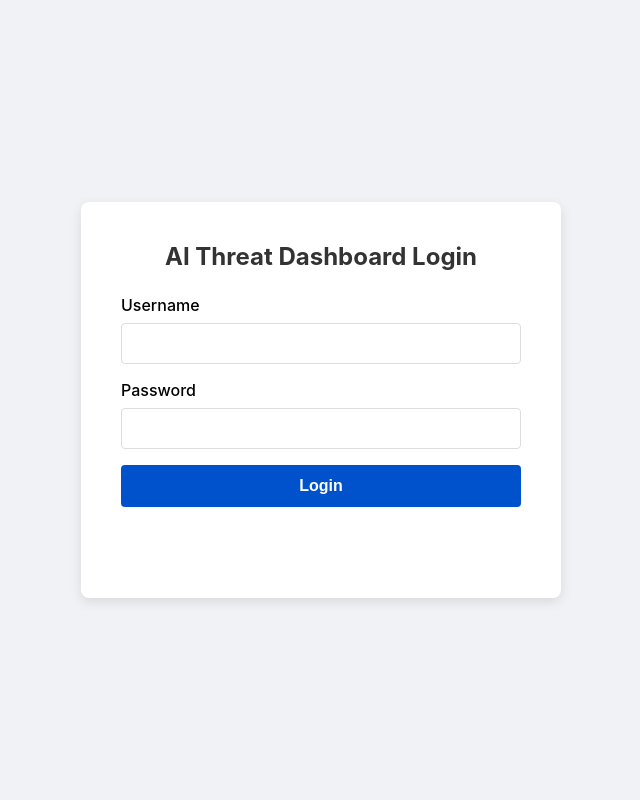
After one commit to initVD/ai-cyber-project, a Flask app: page /login in a window 1280 px wide. The commit adds this page. Shown: the whole page, without its empty margins (319-959 px from the left). Run offline with Flask 3, Linux system fonts and the light colour scheme; parts of the project's set-up code (start-up, migrations or seed data) failed here and were passed over.

Commit message:
Phase 8: Implement JWT authentication and secure login

```diff
--- a/app.py
+++ b/app.py
@@ -1,6 +1,5 @@
-from flask import Flask, jsonify, render_template
+from flask import Flask, jsonify, render_template, request
 from flask_cors import CORS
-# Import ALL three model functions
 from ml_models import get_anomaly_predictions, get_phishing_predictions, get_fraud_login_predictions
 import config
 import pymongo
@@ -8,27 +7,34 @@ from bson import json_util
 import json
 import datetime
 
+# --- NEW: Import JWT libraries ---
+from flask_jwt_extended import create_access_token, get_jwt_identity, jwt_required, JWTManager
+
 # --- Database Setup ---
 client = pymongo.MongoClient(config.MONGO_URI)
 db = client.cyber_db
 alerts_collection = db.alerts
-blocklist_collection = db.blocklist # Collection for our blocklist
+blocklist_collection = db.blocklist
 
 # --- App Setup ---
 app = Flask(__name__)
 CORS(app)
 
+# --- NEW: Setup JWT Configuration ---
+app.config["JWT_SECRET_KEY"] = config.JWT_SECRET_KEY
+jwt = JWTManager(app)
+
+# --- NEW: Create a hardcoded user database (for demo) ---
+# In a real app, this would be in your database
+DEMO_USERS = {
+    "admin": "password123"
+}
+
 # ===================================================================
-# --- AI Agent Function ---
+# --- AI Agent Function (Unchanged) ---
 # ===================================================================
 def trigger_agent_response(alert):
-    """
-    This function acts as our "AI Agent".
-    It takes an alert and performs an action.
-    """
     print(f"AI AGENT: High-level threat detected: {alert['threat']}")
-
-    # 1. Determine what to block (IP or Email Source)
     identifier_to_block = None
     block_type = None
 
@@ -39,73 +45,86 @@ def trigger_agent_response(alert):
         identifier_to_block = alert['source']
         block_type = 'email_source'
 
-    # 2. If we have something to block, add it to the blocklist
     if identifier_to_block:
         blocklist_collection.update_one(
-            {'identifier': identifier_to_block}, # The filter to find
-            {
-                '$set': { # The data to write
-                    'identifier': identifier_to_block,
-                    'type': block_type,
-                    'reason': alert['threat'],
-                    'blocked_on': datetime.datetime.now(datetime.timezone.utc)
-                }
-            },
-            upsert=True # "insert if not found"
+            {'identifier': identifier_to_block},
+            {'$set': {
+                'identifier': identifier_to_block,
+                'type': block_type,
+                'reason': alert['threat'],
+                'blocked_on': datetime.datetime.now(datetime.timezone.utc)
+            }},
+            upsert=True
         )
         print(f"AI AGENT: Action taken - Added '{identifier_to_block}' to blocklist.")
     else:
         print("AI AGENT: No specific IP/Source to block.")
 
 # ===================================================================
+# --- NEW: Login Routes ---
+# ===================================================================
+
+@app.route("/login")
+def login_page():
+    """Serves the login.html page."""
+    return render_template("login.html")
+
+@app.route("/api/login", methods=["POST"])
+def api_login():
+    """Handles the login POST request from login.js."""
+    data = request.get_json()
+    username = data.get("username")
+    password = data.get("password")
+
+    # Check against our hardcoded user
+    if username in DEMO_USERS and DEMO_USERS[username] == password:
+        # User is correct! Create a token.
+        access_token = create_access_token(identity=username)
+        return jsonify(access_token=access_token)
+
+    # Bad credentials
+    return jsonify({"msg": "Bad username or password"}), 401
+
+# ===================================================================
+# --- PROTECTED Dashboard Routes ---
+# ===================================================================
 
 @app.route("/")
+
 def home():
+    """Serves the main dashboard (index.html)."""
+    # This route is now protected.
+    # If no valid JWT, the user will be rejected (we'll handle redirect in JS)
     return render_template("index.html")
 
-# --- UPDATED API Endpoint for Alerts ---
 @app.route("/api/get_alerts")
+@jwt_required() # <-- PROTECTED!
 def get_alerts():
-    #
-    # ALL OF THIS CODE MUST BE INDENTED
-    #
-
-    # 1. Run the ML models to get new, "live" alerts
+    """Gets all alerts. Protected route."""
     anomaly_alerts = get_anomaly_predictions()
     phishing_alerts = get_phishing_predictions()
-    fraud_login_alerts = get_fraud_login_predictions() # <-- NEW
+    fraud_login_alerts = get_fraud_login_predictions()
 
-    # Combine the alerts from all three models
-    new_alerts = anomaly_alerts + phishing_alerts + fraud_login_alerts # <-- NEW
+    new_alerts = anomaly_alerts + phishing_alerts + fraud_login_alerts
 
-    # 2. If new alerts were found...
     if new_alerts:
         try:
-            # 2a. Save them to the DB
             alerts_collection.insert_many(new_alerts)
             print(f"Inserted {len(new_alerts)} new alerts into DB.")
-
-            # 2b. Trigger AI Agent for high-level threats
             for alert in new_alerts:
                 if alert.get('level') == 'High':
                     trigger_agent_response(alert)
-
         except Exception as e:
             print(f"Error during alert processing: {e}")
 
-    # 3. Fetch ALL alerts from the database
     all_alerts_cursor = alerts_collection.find().sort("timestamp", -1).limit(20)
     alerts_list = json.loads(json_util.dumps(all_alerts_cursor))
-
-    # 4. Send the list to the frontend
     return jsonify(alerts_list)
 
-# --- NEW API Endpoint for the Blocklist ---
 @app.route("/api/get_blocklist")
+@jwt_required() # <-- PROTECTED!
 def get_blocklist():
-    """
-    A new API endpoint to let the dashboard see what's on the blocklist.
-    """
+    """Gets the blocklist. Protected route."""
     try:
         blocklist_cursor = blocklist_collection.find().sort("blocked_on", -1)
         blocklist = json.loads(json_util.dumps(blocklist_cursor))
@@ -113,6 +132,5 @@ def get_blocklist():
     except Exception as e:
         return jsonify({"error": str(e)}), 500
 
-
 if __name__ == "__main__":
     app.run(debug=True)
--- /dev/null
+++ b/static/login.css
@@ -0,0 +1,67 @@
+body {
+    font-family: -apple-system, BlinkMacSystemFont, "Segoe UI", Roboto, "Helvetica Neue", Arial, sans-serif;
+    background-color: #f0f2f5;
+    display: flex;
+    align-items: center;
+    justify-content: center;
+    height: 100vh;
+    margin: 0;
+}
+
+.login-container {
+    background-color: #ffffff;
+    padding: 2.5rem;
+    border-radius: 8px;
+    box-shadow: 0 4px 12px rgba(0, 0, 0, 0.1);
+    width: 100%;
+    max-width: 400px;
+}
+
+h2 {
+    text-align: center;
+    color: #333;
+    margin-top: 0;
+    margin-bottom: 1.5rem;
+}
+
+.input-group {
+    margin-bottom: 1rem;
+}
+
+.input-group label {
+    display: block;
+    margin-bottom: 0.5rem;
+    font-weight: 500;
+}
+
+.input-group input {
+    width: 100%;
+    padding: 0.75rem;
+    border: 1px solid #ddd;
+    border-radius: 4px;
+    box-sizing: border-box; /* Important for padding */
+}
+
+button {
+    width: 100%;
+    padding: 0.75rem;
+    border: none;
+    border-radius: 4px;
+    background-color: #0052cc;
+    color: white;
+    font-size: 1rem;
+    font-weight: 600;
+    cursor: pointer;
+    transition: background-color 0.2s;
+}
+
+button:hover {
+    background-color: #0041a3;
+}
+
+.error-message {
+    color: #d9534f;
+    text-align: center;
+    margin-top: 1rem;
+    height: 1.2em; /* Reserve space */
+}
--- /dev/null
+++ b/static/login.js
@@ -0,0 +1,40 @@
+document.addEventListener("DOMContentLoaded", () => {
+    const loginForm = document.getElementById("login-form");
+    const errorMessage = document.getElementById("error-message");
+
+    loginForm.addEventListener("submit", (e) => {
+        // Prevent the form from submitting normally
+        e.preventDefault();
+
+        const username = loginForm.username.value;
+        const password = loginForm.password.value;
+
+        // Send the login data to our new /api/login endpoint
+        fetch("http://127.0.0.1:5000/api/login", {
+            method: "POST",
+            headers: {
+                "Content-Type": "application/json",
+            },
+            body: JSON.stringify({
+                username: username,
+                password: password,
+            }),
+        })
+        .then(response => response.json())
+        .then(data => {
+            if (data.access_token) {
+                // SUCCESS! Save the token
+                localStorage.setItem("access_token", data.access_token);
+                // Redirect to the (now protected) dashboard
+                window.location.href = "/";
+            } else {
+                // Failed login
+                errorMessage.textContent = data.msg || "Invalid username or password.";
+            }
+        })
+        .catch(error => {
+            console.error("Login error:", error);
+            errorMessage.textContent = "An error occurred. Please try again.";
+        });
+    });
+});
--- a/templates/index.html
+++ b/templates/index.html
@@ -10,6 +10,8 @@
 
     <header>
         <h1>AI Cyber-Threat Dashboard</h1>
+        <h1>AI Cyber-Threat Dashboard</h1>
+    <button id="logout-btn">Logout</button> </header>
     </header>
 
     <main>
--- /dev/null
+++ b/templates/login.html
@@ -0,0 +1,28 @@
+<!DOCTYPE html>
+<html lang="en">
+<head>
+    <meta charset="UTF-8">
+    <meta name="viewport" content="width=device-width, initial-scale=1.0">
+    <title>Login - AI Threat Dashboard</title>
+    <link rel="stylesheet" href="/static/login.css">
+</head>
+<body>
+    <div class="login-container">
+        <form id="login-form">
+            <h2>AI Threat Dashboard Login</h2>
+            <div class="input-group">
+                <label for="username">Username</label>
+                <input type="text" id="username" name="username" required>
+            </div>
+            <div class="input-group">
+                <label for="password">Password</label>
+                <input type="password" id="password" name="password" required>
+            </div>
+            <button type="submit">Login</button>
+            <p id="error-message" class="error-message"></p>
+        </form>
+    </div>
+
+    <script src="/static/login.js"></script>
+</body>
+</html>
```
Also changed, not shown: static/app.js (+55 -29 lines), static/style.css (+26 -0 lines), README.md.
